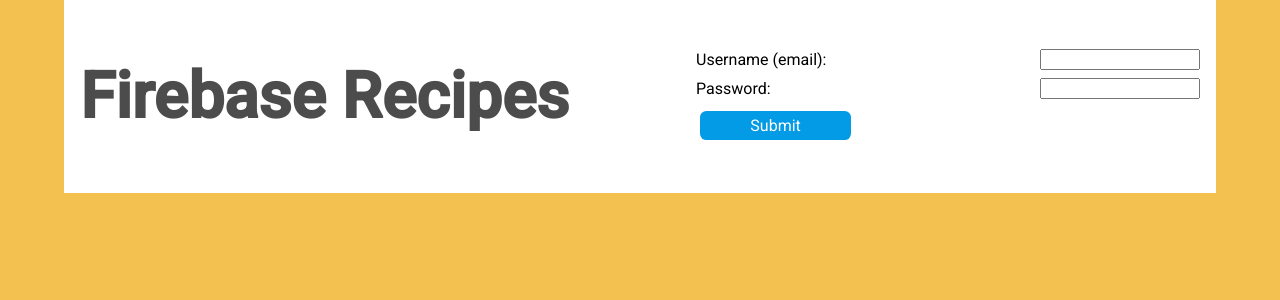
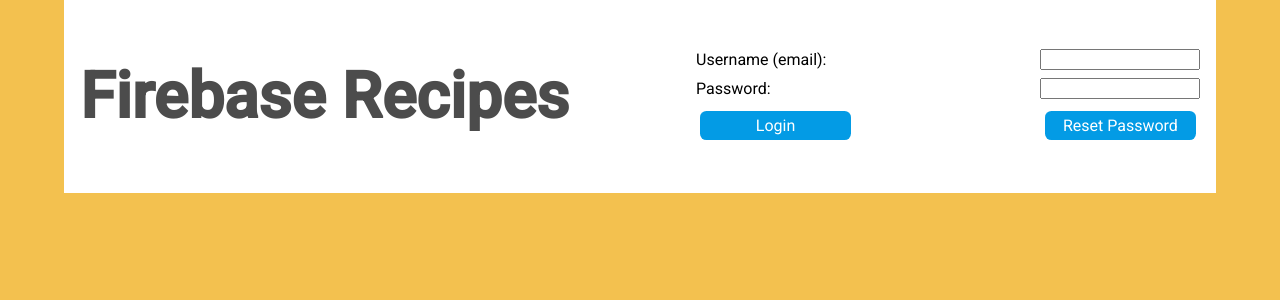
Before and after one commit to DDeForce/udemy-firebase-2, a React (Create React App) app: page / in a window 1280 px wide. Shown: the top 300 px of the page. Built offline with nearby package versions, Linux system fonts and the light colour scheme; no server answers.

Commit message:
signin bug fixed and added commented sign in with google

```diff
--- a/src/FirebaseAuthService.js
+++ b/src/FirebaseAuthService.js
@@ -7,7 +7,7 @@
 };
 
 const loginUser = (email, password) => {
-  return auth.signinUserWithEmailAndPassword(email, password);
+  return auth.signInWithEmailAndPassword(email, password);
 };
 
 const logoutUser = () => {
--- a/src/components/LoginForm.js
+++ b/src/components/LoginForm.js
@@ -11,7 +11,7 @@
     event.preventDefault();
 
     try {
-      await firebaseAuthService.registerUser(username, password);
+      await firebaseAuthService.loginUser(username, password);
       setUsername("");
       setPassword("");
     } catch (error) {
@@ -19,6 +19,28 @@
       alert(error.message);
     }
   };
+
+  const handleSendResetPasswordEmail = async () => {
+    if (!username) {
+      alert("Missing username!");
+      return;
+    }
+
+    try {
+      await firebaseAuthService.sendPasswordResetEmail(username);
+      alert("Sent the password reset email");
+    } catch (error) {
+      alert(error.message);
+    }
+  };
+
+  // const handleLoginWithGoogle = async () => {
+  //   try {
+  //     await firebaseAuthService.loginWithGoogle();
+  //   } catch (error) {
+  //     alert(error.message);
+  //   }
+  // };
 
   const handleLogout = () => {
     firebaseAuthService.logoutUser();
@@ -58,7 +80,21 @@
             />
           </label>
           <div className="button-box">
-            <button className="primary-button">Submit</button>
+            <button className="primary-button">Login</button>
+            <button
+              type="button"
+              className="primary-button"
+              onClick={handleSendResetPasswordEmail}
+            >
+              Reset Password
+            </button>
+            {/* <button
+              type="button"
+              className="primary-button"
+              onClick={handleLoginWithGoogle}
+            >
+              Signin with Google
+            </button> */}
           </div>
         </form>
       )}
```
